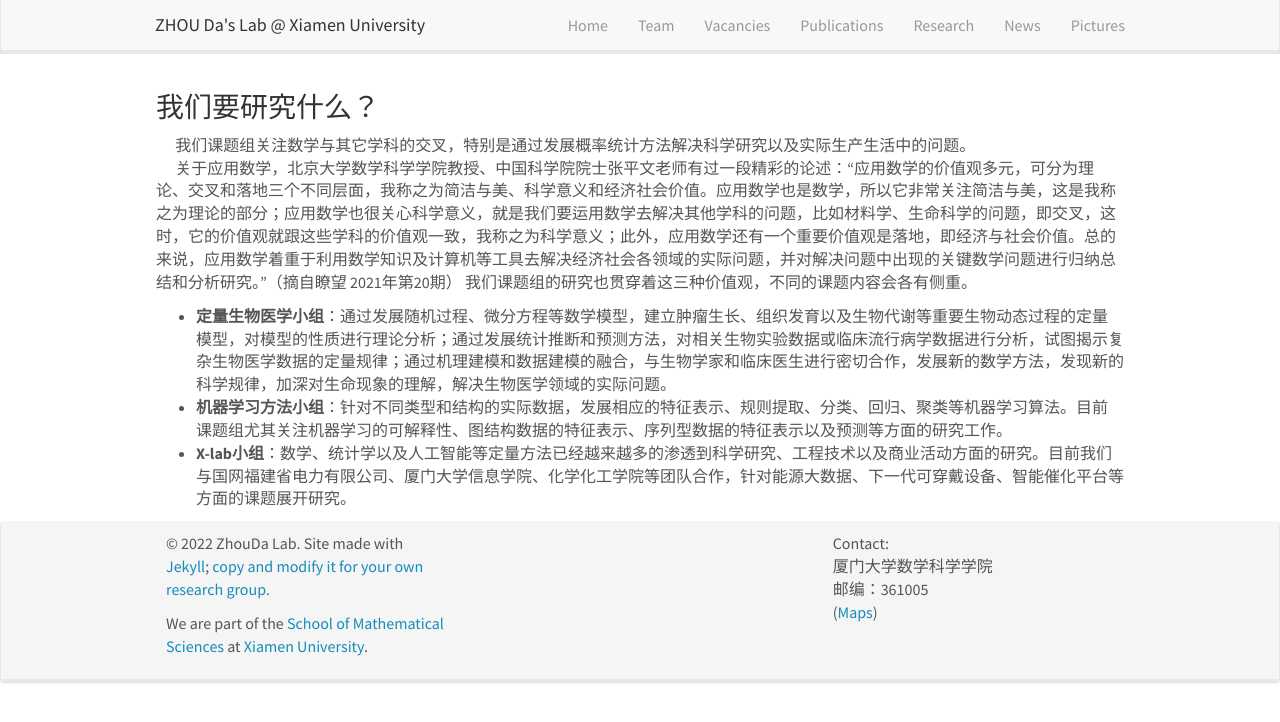
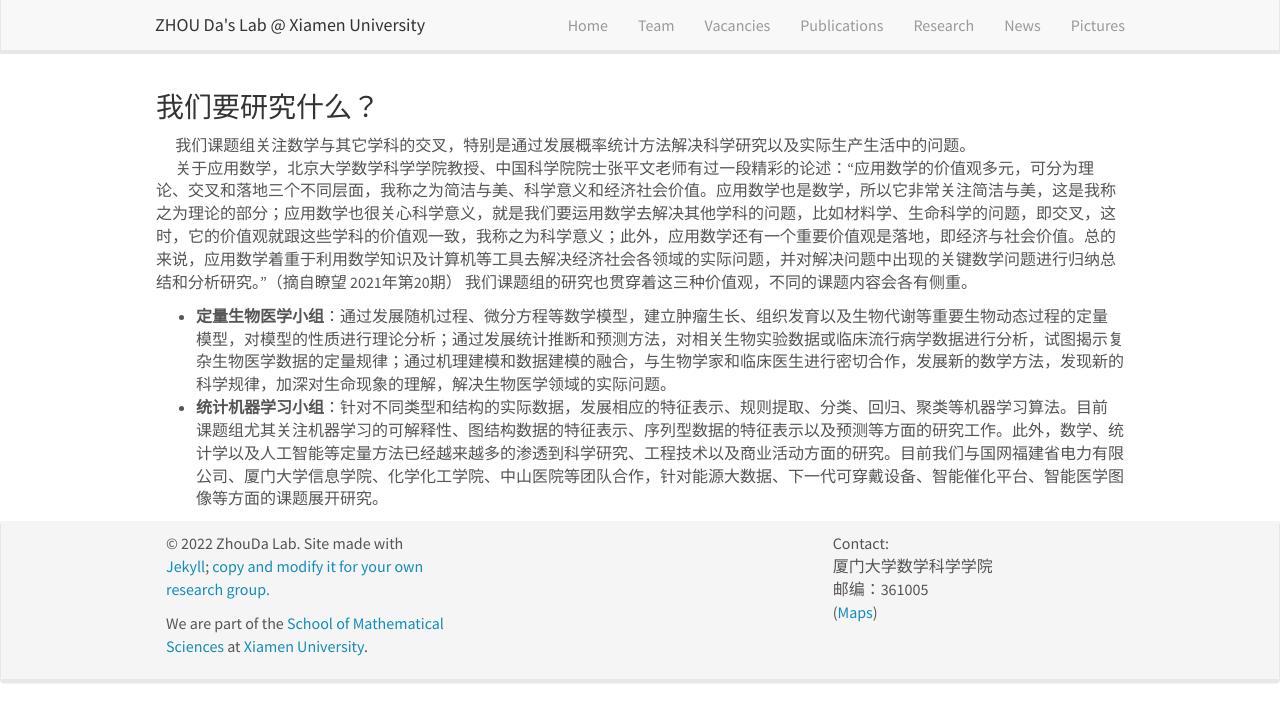
Before and after one commit to ZhouDaLab/zhoudalab.github.io, a Jekyll site: the page built from _pages/research.md, in a window 1280 px wide. Shown: the top 722 px of the page. Built offline with Jekyll 4.4.1, drawn with Linux system fonts in a browser that asks for light colours; nearby versions of some CDN libraries.

Commit message:
Update research.md

```diff
--- a/_pages/research.md
+++ b/_pages/research.md
@@ -11,5 +11,4 @@ permalink: /research/
 &emsp; 关于应用数学，北京大学数学科学学院教授、中国科学院院士张平文老师有过一段精彩的论述：“应用数学的价值观多元，可分为理论、交叉和落地三个不同层面，我称之为简洁与美、科学意义和经济社会价值。应用数学也是数学，所以它非常关注简洁与美，这是我称之为理论的部分；应用数学也很关心科学意义，就是我们要运用数学去解决其他学科的问题，比如材料学、生命科学的问题，即交叉，这时，它的价值观就跟这些学科的价值观一致，我称之为科学意义；此外，应用数学还有一个重要价值观是落地，即经济与社会价值。总的来说，应用数学着重于利用数学知识及计算机等工具去解决经济社会各领域的实际问题，并对解决问题中出现的关键数学问题进行归纳总结和分析研究。”（摘自瞭望 2021年第20期）  我们课题组的研究也贯穿着这三种价值观，不同的课题内容会各有侧重。
 
 - **定量生物医学小组**：通过发展随机过程、微分方程等数学模型，建立肿瘤生长、组织发育以及生物代谢等重要生物动态过程的定量模型，对模型的性质进行理论分析；通过发展统计推断和预测方法，对相关生物实验数据或临床流行病学数据进行分析，试图揭示复杂生物医学数据的定量规律；通过机理建模和数据建模的融合，与生物学家和临床医生进行密切合作，发展新的数学方法，发现新的科学规律，加深对生命现象的理解，解决生物医学领域的实际问题。
-- **机器学习方法小组**：针对不同类型和结构的实际数据，发展相应的特征表示、规则提取、分类、回归、聚类等机器学习算法。目前课题组尤其关注机器学习的可解释性、图结构数据的特征表示、序列型数据的特征表示以及预测等方面的研究工作。
-- **X-lab小组**：数学、统计学以及人工智能等定量方法已经越来越多的渗透到科学研究、工程技术以及商业活动方面的研究。目前我们与国网福建省电力有限公司、厦门大学信息学院、化学化工学院等团队合作，针对能源大数据、下一代可穿戴设备、智能催化平台等方面的课题展开研究。
+- **统计机器学习小组**：针对不同类型和结构的实际数据，发展相应的特征表示、规则提取、分类、回归、聚类等机器学习算法。目前课题组尤其关注机器学习的可解释性、图结构数据的特征表示、序列型数据的特征表示以及预测等方面的研究工作。此外，数学、统计学以及人工智能等定量方法已经越来越多的渗透到科学研究、工程技术以及商业活动方面的研究。目前我们与国网福建省电力有限公司、厦门大学信息学院、化学化工学院、中山医院等团队合作，针对能源大数据、下一代可穿戴设备、智能催化平台、智能医学图像等方面的课题展开研究。
```
